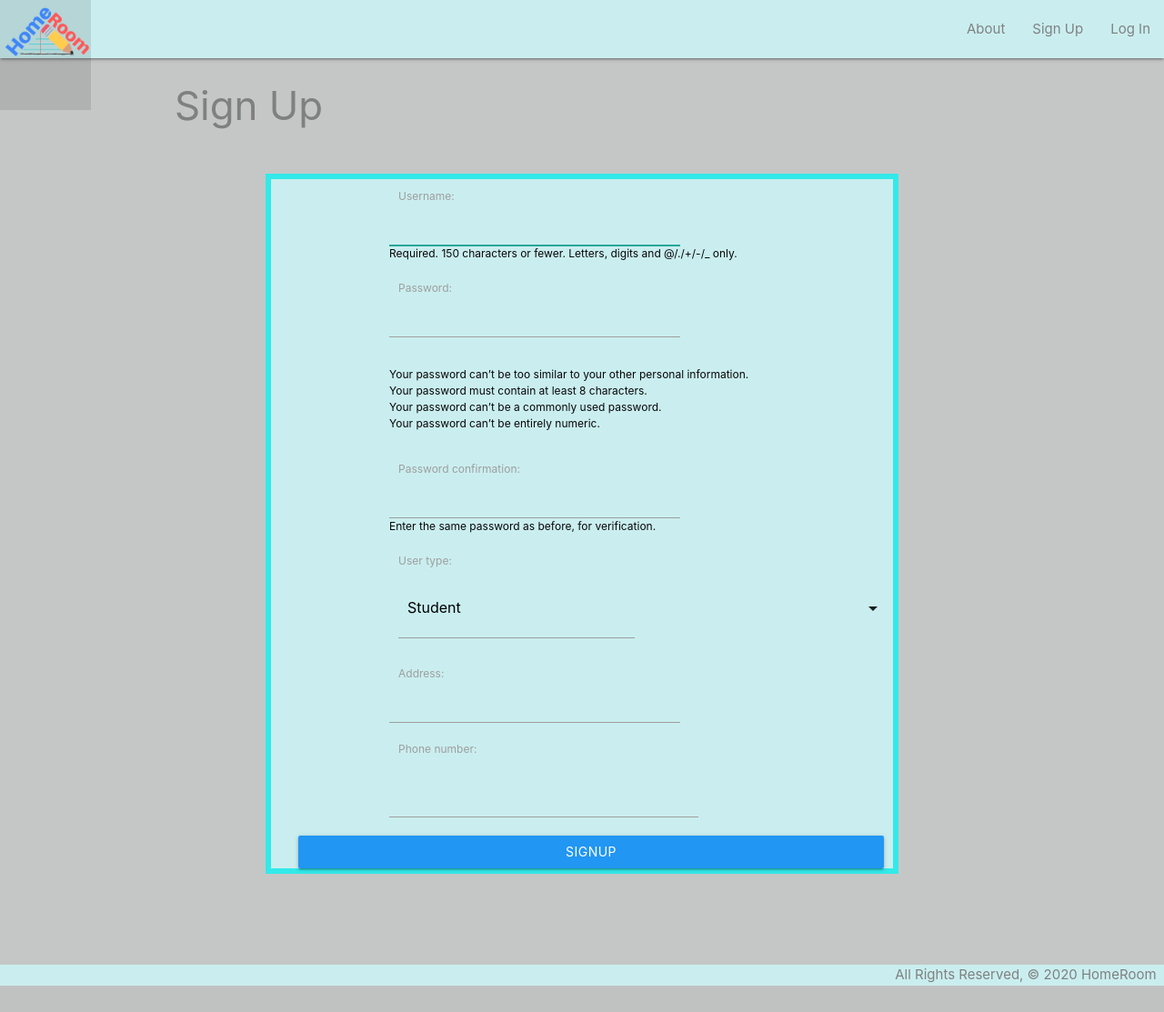
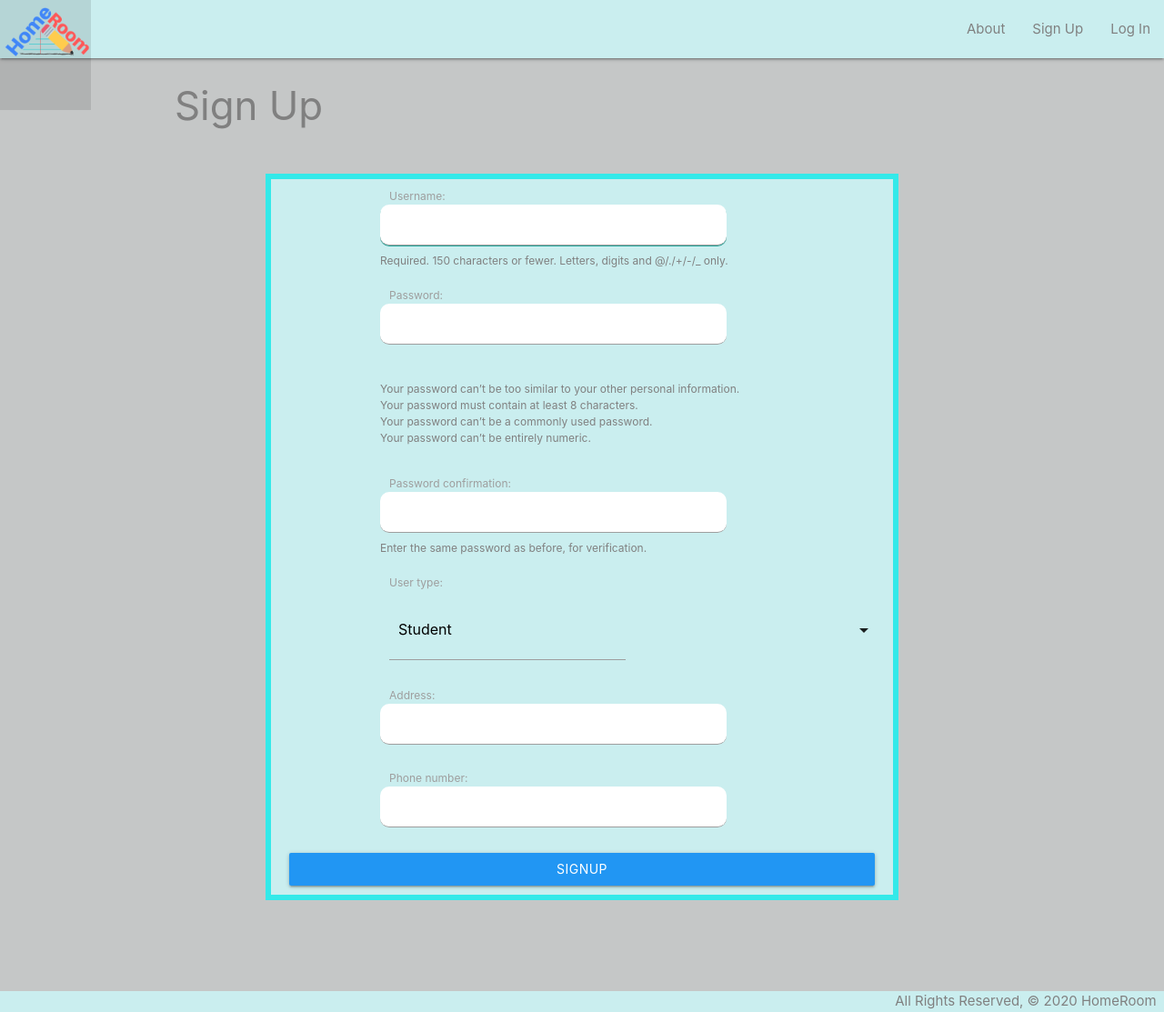
Before and after one commit to MarcialBot/HomeRoom, a Django app: page /accounts/signup/ in a window 1280 px wide. Shown: the whole page at 91% size. Before the commit the page ends 1084 px from the top, so only its background shows below. Run offline with Django 3.2, Linux system fonts and the light colour scheme.

Commit message:
Add login png and background to login.html

```diff
--- a/main_app/static/css/style.css
+++ b/main_app/static/css/style.css
@@ -25,9 +25,19 @@ nav li a {
 form{
     display: flex;
     flex-direction: column; /* default */
-    color: rgb(8, 7, 8);
     font-size: 12px;
-    padding: 10px 0px 0px 20px;
+    padding: 10px;
+
+}
+
+#loginform {
+    display: flex;
+    flex-direction: column; /* default */
+    font-size: 12px;
+    padding: 0px;
+    background-image: url('/static/images/paperbg.png');
+    background-size: 120%;
+    background-position: center;
 
 }
 
@@ -57,39 +67,94 @@ label {
  }
 
 #id_username {
-    margin: 0;
+
     padding: 0px 10px 0px 10px;
-    width: 40vh;
     box-sizing: border-box;
+    background-color: white;
+    border: none;
+    border-bottom: 1px solid #9e9e9e;
+    border-radius: 10px;
+    outline: darkblue;
+    height: 3rem;
+    width: 70%;
+    font-size: 16px;
+    margin: 0 0 8px 0;
+
 
 }
 
+#id_password {
+    padding: 0px 10px 0px 10px;
+    box-sizing: border-box;
+    background-color: white;
+    border: none;
+    border-bottom: 1px solid #9e9e9e;
+    border-radius: 10px;
+    outline: darkblue;
+    height: 3rem;
+    width: 70%;
+    font-size: 16px;
+    margin: 0 0 8px 0;
+}
+
+
+
+
 #id_password1 {
-     margin: 0px ;
-     padding: 0px 10px 0px 0px;
-     width: 40vh;
-     box-sizing: border-box;
+    padding: 0px 10px 0px 10px;
+    box-sizing: border-box;
+    background-color: white;
+    border: none;
+    border-bottom: 1px solid #9e9e9e;
+    border-radius: 10px;
+    outline: darkblue;
+    height: 3rem;
+    width: 70%;
+    font-size: 16px;
+    margin: 0 0 8px 0;
 }
 
 #id_password2 {
-    margin: 0;
-    padding: 10px;
-    width: 40vh;
+    padding: 0px 10px 0px 10px;
     box-sizing: border-box;
+    background-color: white;
+    border: none;
+    border-bottom: 1px solid #9e9e9e;
+    border-radius: 10px;
+    outline: darkblue;
+    height: 3rem;
+    width: 70%;
+    font-size: 16px;
+    margin: 0 0 8px 0;
 }
 
 #id_address {
-    margin: 0;
-    padding: 10px;
-    width: 40vh;
+    padding: 0px 10px 0px 10px;
     box-sizing: border-box;
+    background-color: white;
+    border: none;
+    border-bottom: 1px solid #9e9e9e;
+    border-radius: 10px;
+    outline: darkblue;
+    height: 3rem;
+    width: 70%;
+    font-size: 16px;
+    margin: 0 0 8px 0;
 }
 
 
-#id_phone_number{
-    margin: 0;
-    padding: 10px;
-    width: 40vh;
+#id_phone_number {
+    padding: 0px 10px 0px 10px;
+    box-sizing: border-box;
+    background-color: white;
+    border: none;
+    border-bottom: 1px solid #9e9e9e;
+    border-radius: 10px;
+    outline: darkblue;
+    height: 3rem;
+    width: 70%;
+    font-size: 16px;
+    margin: 0 0 8px 0;
 }
 
 
```
Also changed, not shown: main_app/templates/registration/login.html (+4 -3 lines), main_app/static/images/paperbg.png (added).
